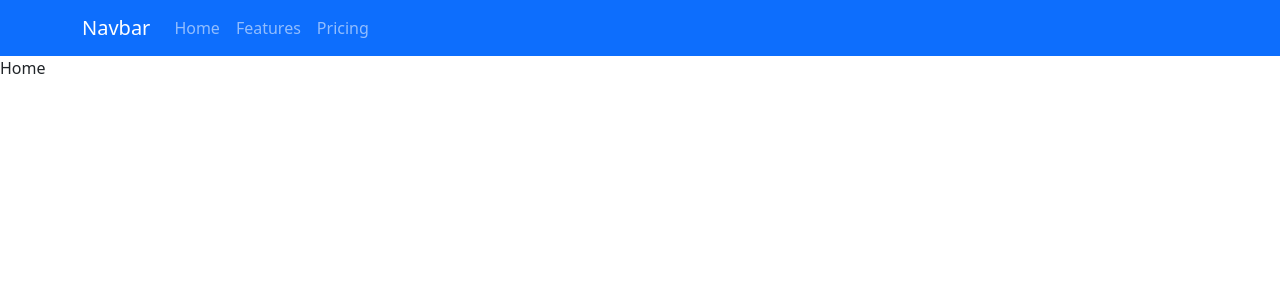
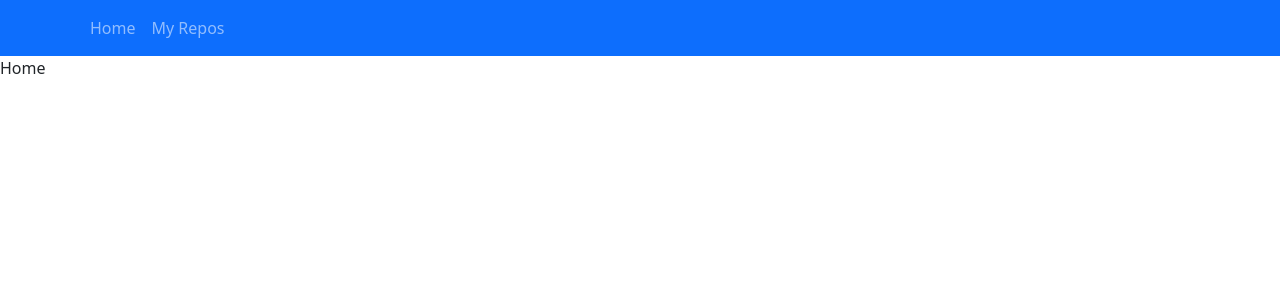
Before and after one commit to danieltrandafir/github-diary, a JavaScript app: page / in a window 1280 px wide. Shown: the top 300 px of the page. Built offline with nearby package versions, Linux system fonts and the light colour scheme.

Commit message:
add nav bar

```diff
--- a/src/components/NavigationBar.js
+++ b/src/components/NavigationBar.js
@@ -1,18 +1,21 @@
+import {Link} from "react-router-dom"
+
 import Container from 'react-bootstrap/Container';
 import Nav from 'react-bootstrap/Nav';
 import Navbar from 'react-bootstrap/Navbar';
 
 export const NavigationBar = () => {
     return (
-        <Navbar bg="primary" variant="dark">
-        <Container>
-          <Navbar.Brand href="#home">Navbar</Navbar.Brand>
-          <Nav className="me-auto">
-            <Nav.Link href="#home">Home</Nav.Link>
-            <Nav.Link href="#features">Features</Nav.Link>
-            <Nav.Link href="#pricing">Pricing</Nav.Link>
-          </Nav>
-        </Container>
-      </Navbar>
+        <Navbar bg="primary" variant="dark" expand="lg">
+            <Container>
+            <Navbar.Toggle aria-controls="basic-navbar-nav" />
+                <Navbar.Collapse id="basic-navbar-nav">
+                <Nav className="me-auto">
+                    <Link className="nav-link" to="/">Home</Link>
+                    <Link className="nav-link" to="/my-repos">My Repos</Link>
+                </Nav>
+                </Navbar.Collapse>
+            </Container>
+        </Navbar>
     )
 }
```
